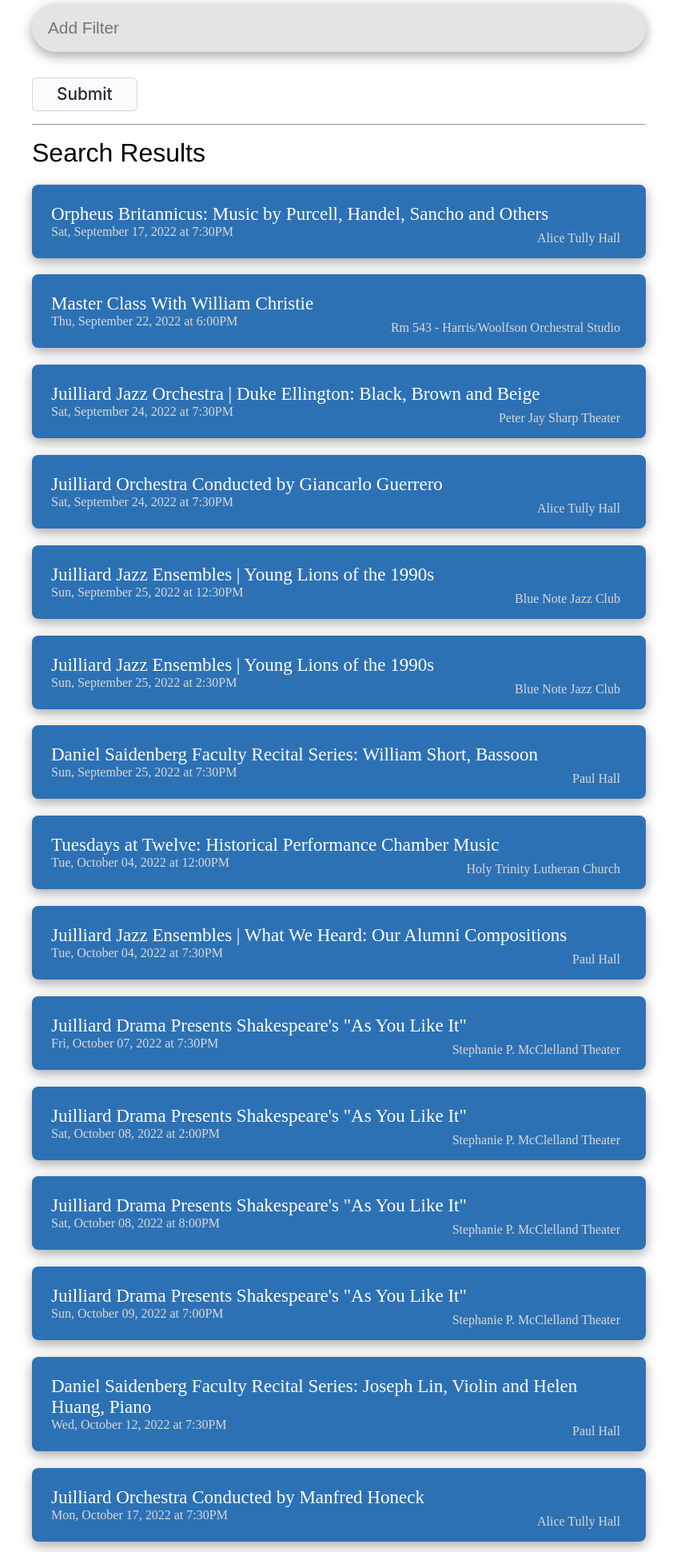
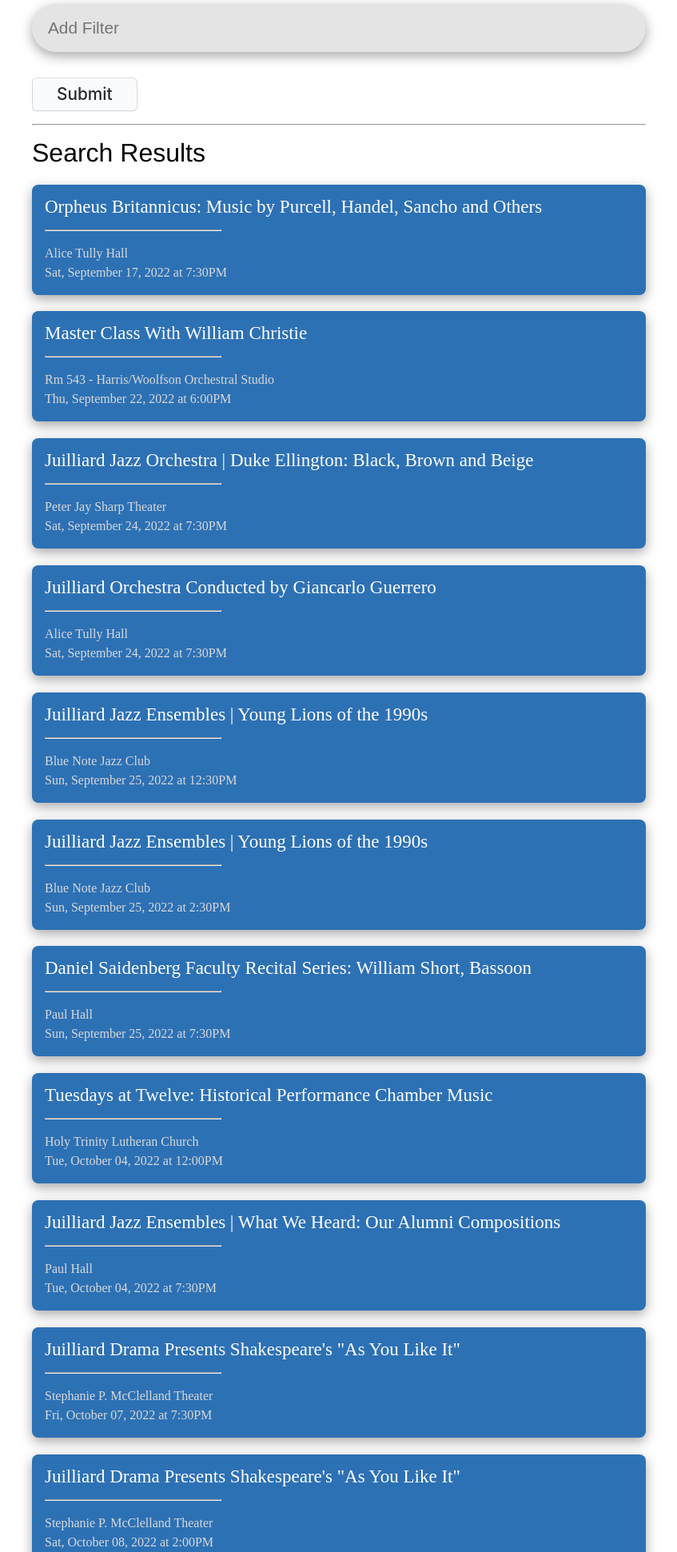
Before and after one commit to rsoeyadi/Juilliard-Calendar-Scraper, a Flask app: page / in a window 1280 px wide. Shown: the part 389-2330 px from the top of the page at 80% size, without its empty margins (216-1063 px from the left). Run offline with Flask 2, Linux system fonts and the light colour scheme; data comes from the database, SQL or seed files in the repository.

Commit message:
card styling

```diff
--- a/static/css/main.css
+++ b/static/css/main.css
@@ -81,8 +81,13 @@ hr {
   margin-top: 1.3em;
   background-color: #2d71b5;
   box-shadow: rgb(0 0 0 / 35%) 0 5px 15px;
-  padding: 1.5em;
+  padding: 1em;
   border-radius: 0.5em;
+  line-height: 1.5em;
+}
+
+.event hr {
+  width: 30%;
 }
 
 .event-link {
@@ -94,15 +99,17 @@ hr {
   color: rgb(255 255 255);
 }
 
+.event-venue-date-wrapper {
+  margin-top: 0.5em;
+}
+
+.event-venue {
+  color: rgb(217 217 217);
+}
+
 .event-date {
   color: rgb(217 217 217);
   display: inline-block
-}
-
-.event-venue {
-  float: right;
-  padding: 0.5em;
-  color: rgb(217 217 217);
 }
 
 /* button design by Dribbble */
--- a/templates/index.html
+++ b/templates/index.html
@@ -111,8 +111,12 @@
                             <ul class="event" data-aos="fade-up" data-aos-offset="-50">
                                 <a class="event-link" href="{{ result[4] }}" target="_blank">
                                     <li class="event-title">{{ result[2] }}</li>
-                                    <li class="event-date">{{ result[1]|datetimeformat }}</li>
-                                    <li class="event-venue">{{ result[0] }}</li>
+                                    <hr>
+                                    <div class="event-venue-date-wrapper">
+                                        <li class="event-venue">{{ result[0] }}</li>
+                                        <li class="event-date">{{ result[1]|datetimeformat }}</li>
+                                    </div>
+
                                 </a>
                             </ul>
                         </div>
```
